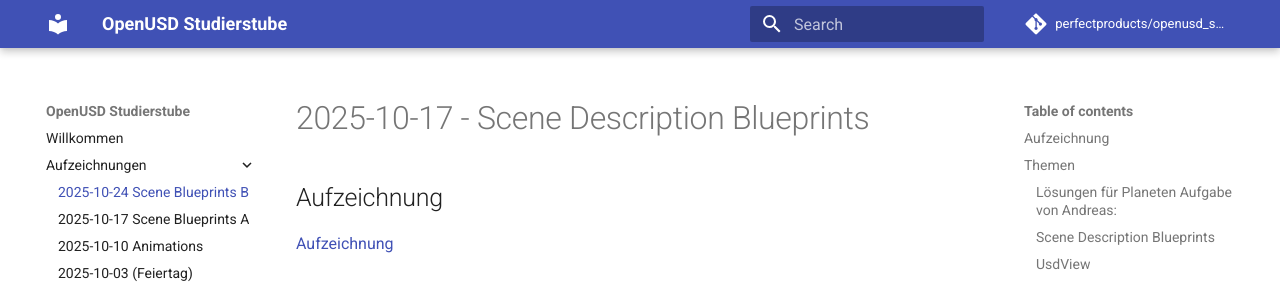
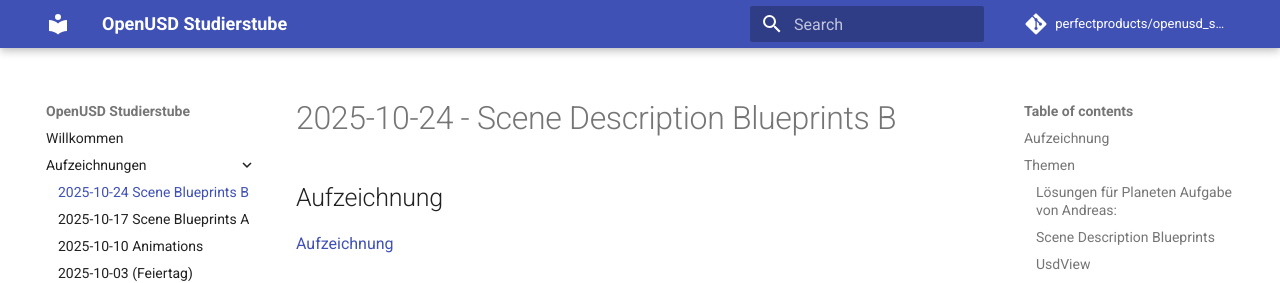
Before and after one commit to perfectproducts/openusd_studierstube, an MkDocs documentation site: the page built from docs/aufzeichnungen/2025-10-24/notes.md, in a window 1280 px wide and 998 px high. Shown: the top 283 px of the window. Built offline with MkDocs 1.6.1 and Material for MkDocs 9.7.7, drawn with Linux system fonts in a browser that asks for light colours; comment, search, counter and statistics services are not loaded.

Commit message:
added recording link 25/10/24

```diff
--- a/docs/aufzeichnungen/2025-10-24/notes.md
+++ b/docs/aufzeichnungen/2025-10-24/notes.md
@@ -1,8 +1,8 @@
-# 2025-10-17 - Scene Description Blueprints
+# 2025-10-24 - Scene Description Blueprints B
 
 ## Aufzeichnung
 
-[Aufzeichnung]()
+[Aufzeichnung](https://youtu.be/PDhw1xgTWOI)
 
 ## Themen
 
```
Also changed, not shown: docs/aufzeichnungen/2025-10-17/notes.md (+1 -1 lines).
